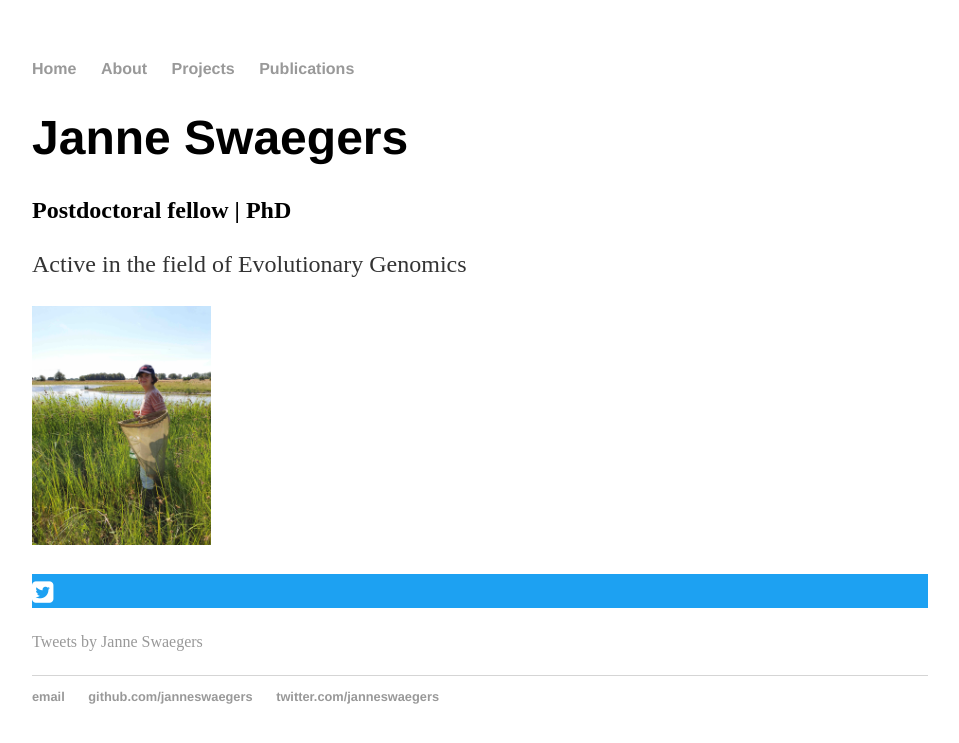
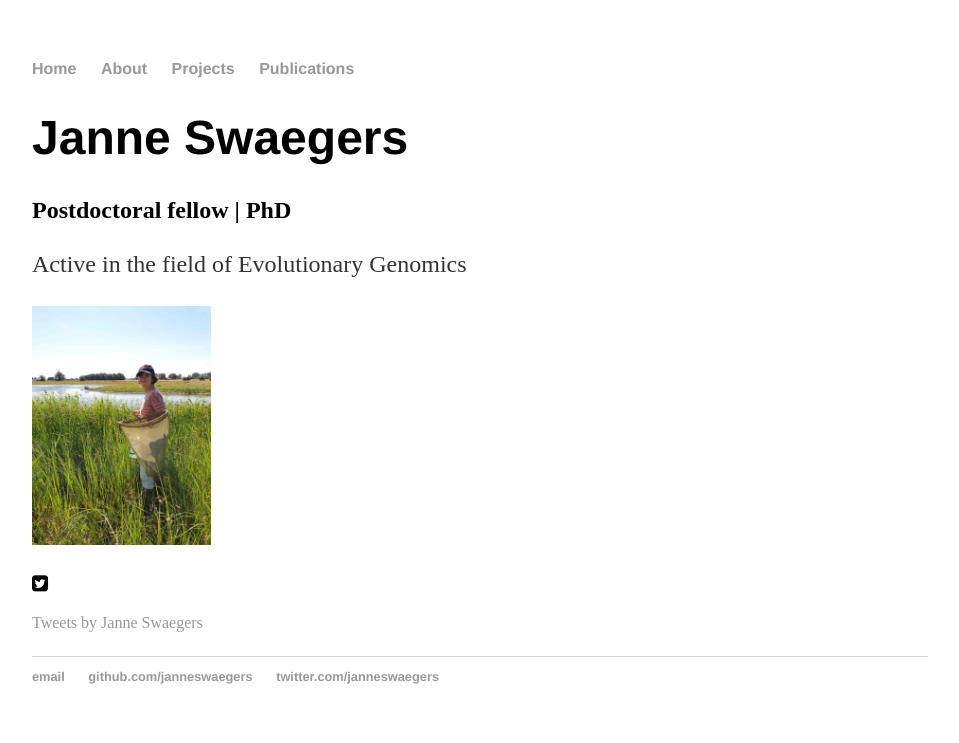
Before and after one commit to janneswaegers/janneswaegers.github.io, a Jekyll site: the page built from index.html, in a window 1280 px wide. Shown: the top 743 px of the page, without its empty margins (160-1119 px from the left). Built offline with Jekyll 4.4.1, drawn with Linux system fonts in a browser that asks for light colours.

Commit message:
Update main.css

```diff
--- a/css/main.css
+++ b/css/main.css
@@ -85,24 +85,3 @@ ul.posts {
 ul.posts li {
     list-style: none;
 }
-
-.twitter-timeline {
-  max-width: 100%;
-  max-height: 1000px;
-}
-.fa {
-  font-size: 25px;
-  color: #FFFFFF;
-}
-.panel-title {
- font-size: 25px;
- color: #FFFFFF;
- font-family: 'Open Sans', sans-serif;
-}
-.panel-heading {
- background-color: #1da1f2 !important;
- color: #1da1f2 !important;
-}
-.panel {
- margin-top: 25px;
-}
```
